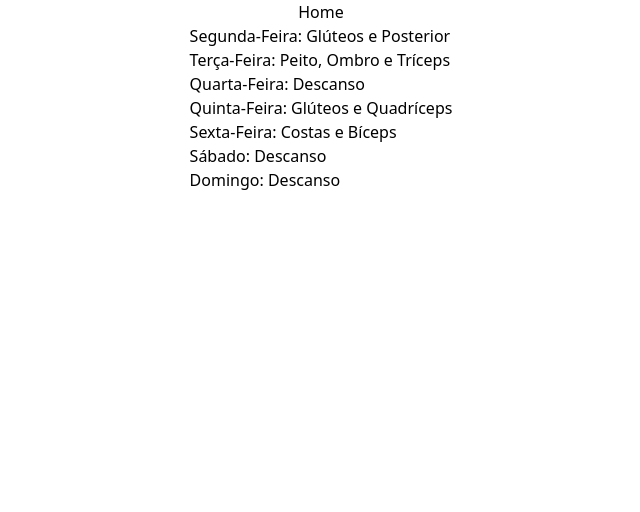
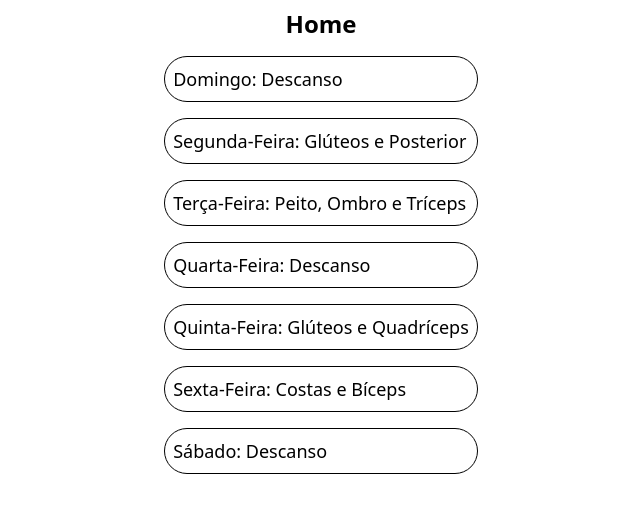
Before and after one commit to marcelorc13/easy-workout, a Next.js app: page / in a window 1280 px wide. Shown: the top 512 px of the page, without its empty margins (319-959 px from the left). Built offline with nearby package versions, Linux system fonts and the light colour scheme.

Commit message:
primeiras estilizações

```diff
--- /dev/null
+++ b/src/components/home/home.css
@@ -0,0 +1,11 @@
+@tailwind base;
+@tailwind components;
+@tailwind utilities;
+
+.treinoDiv{
+    @apply rounded-3xl border border-black px-2 py-2
+}
+
+.destacado{
+    @apply bg-cyan-100
+}
--- a/src/components/home/index.jsx
+++ b/src/components/home/index.jsx
@@ -1,34 +1,33 @@
 'use client'
 
+import css from './home.css'
+
 import treinos from '@/objects/treino.json'
+import Link from 'next/link'
 import { useEffect, useState } from 'react'
-import Link from 'next/link'
 
 const HomeComponent = () => {
 
+    const date = new Date()
+    const dataHoje = date.getDay()
+
     //console.log(treinos)
 
-    const [data, setData] = useState({})
-
-    useEffect(() => {
-        setData(treinos)
-    }, [treinos])
-
     return (
-        <main className='flex flex-col justify-center items-center'>
-            <p>Home</p>
-            <section>
+        <main className='flex flex-col justify-center items-center gap-4 py-2'>
+            <p className='text-2xl font-semibold'>Home</p>
+            <section className='flex flex-col gap-4'>
                 {treinos.map((index, key) => (
-                    <div key={key}>
+                    <div className='treinoDiv text-lg' key={key}>
                         {index.titulo === 'Descanso' ? (
-                            <div><span>{index.dia}:</span> <span>{index.titulo}</span></div>
+                            <div><span>{index.dia}:</span> <span className='font-medium'>{index.titulo}</span></div>
                         ) : (
-                        <Link href={{
-                            pathname: '/treino',
-                            query: {
-                                tag: key,
-                            }
-                        }}><span>{index.dia}</span>: <span>{index.titulo}</span></Link>
+                            <Link href={{
+                                pathname: '/treino',
+                                query: {
+                                    tag: key,
+                                }
+                            }}><span>{index.dia}:</span> <span className='font-medium'>{index.titulo}</span></Link>
                         )}
                     </div>
                 ))}
--- a/src/components/treino/index.jsx
+++ b/src/components/treino/index.jsx
@@ -24,11 +24,11 @@ const TreinoBase = () => {
 
     return (
         <main className='flex flex-col justify-center items-center'>
-            <p>{data.dia}</p>
-            <p>{data.titulo}</p>
-            <section className="pt-4">
+            <p className="text-xl">{data.dia}</p>
+            <p className="text-2xl">{data.titulo}</p>
+            <section className="pt-4 flex flex-col gap-4">
                 {exercicios.map((index, key) => (
-                    <div className="flex flex-col items-center justify-center" key={key}>
+                    <div className="flex flex-col items-center justify-center border border-black rounded-2xl py-1 px-2" key={key}>
                         <Link href={index.execucao} target="_blank">{index.nome}</Link>
                         <div><span>{index.series}</span>x<span>{index.repeticoes}</span></div>
                     </div>
--- a/src/objects/treino.json
+++ b/src/objects/treino.json
@@ -1,4 +1,8 @@
 [
+    {
+        "dia": "Domingo",
+        "titulo": "Descanso"
+    },
     {
         "dia": "Segunda-Feira",
         "titulo": "Glúteos e Posterior",
@@ -162,9 +166,5 @@
     {
         "dia": "Sábado",
         "titulo": "Descanso"
-    },
-    {
-        "dia": "Domingo",
-        "titulo": "Descanso"
     }
 ]
```
